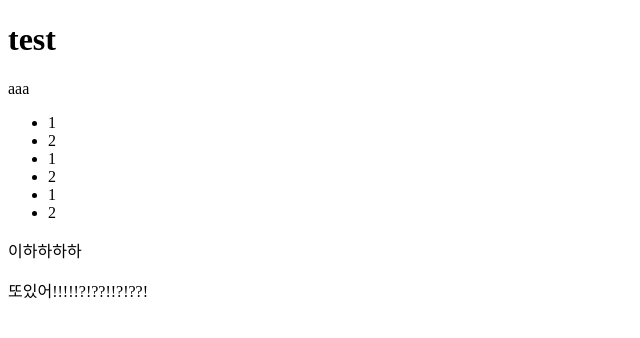
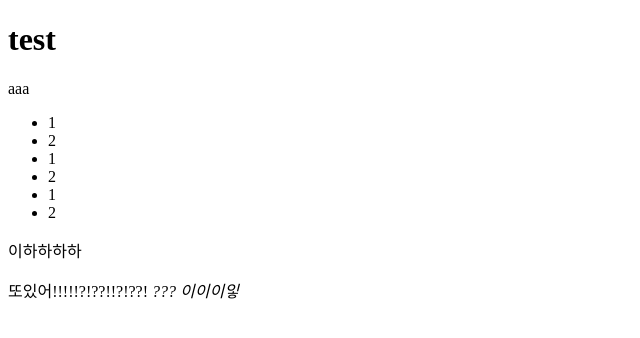
Before and after one commit to ar4132/git_test, a plain HTML site: page index.html in a window 1280 px wide. Shown: the whole page, without its empty margins (0-640 px from the left). Drawn offline with Linux system fonts and the light colour scheme.

Commit message:
이이이힐추가

```diff
--- a/index.html
+++ b/index.html
@@ -18,6 +18,7 @@
         <div>
         	<p>이하하하하</p>
         	<span>또있어!!!!!?!??!!?!??!</span>
+        	<em>??? 이이이잏</em>
         </div>
     </body>
 </html>
```
